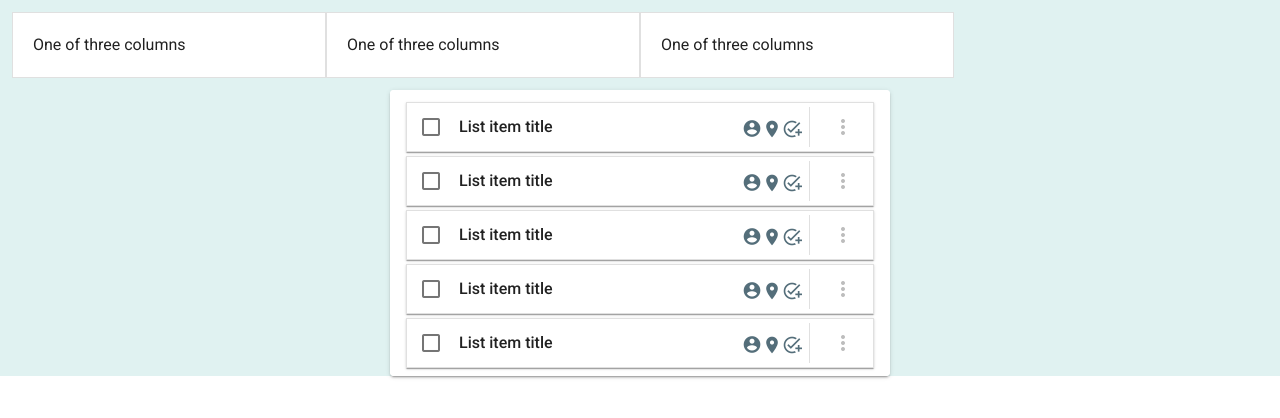
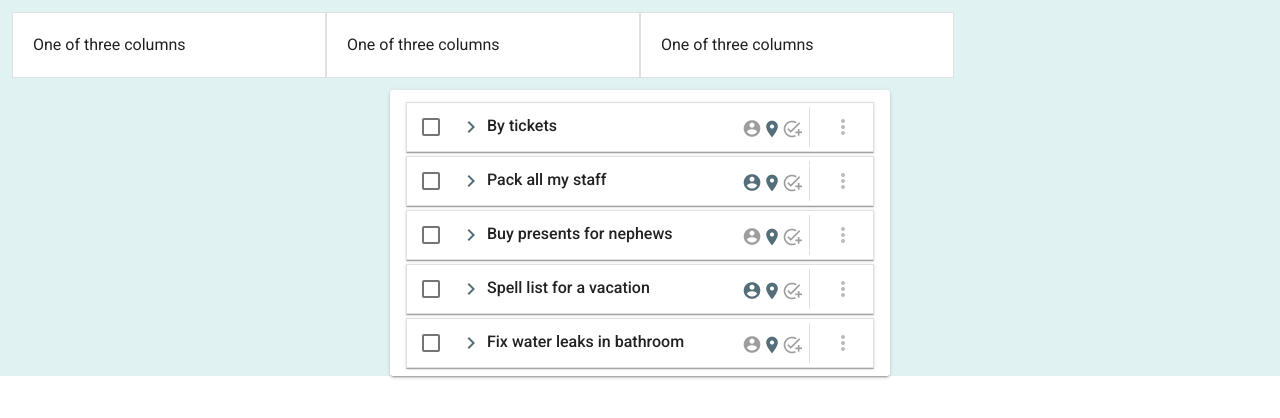
Before and after one commit to Yakhnitsa/vue-todo-app, a Vue app: page / in a window 1280 px wide. Shown: the top 418 px of the page. Built offline with nearby package versions, Linux system fonts and the light colour scheme.

Commit message:
Add mocked todo;

```diff
--- a/src/components/TodoBoard.vue
+++ b/src/components/TodoBoard.vue
@@ -5,8 +5,8 @@
             height="100%"
     >
         <v-list>
-             <v-list-item v-for="n in 5" :key="n">
-                <todo-item></todo-item>
+             <v-list-item v-for="todo in todoItems" :key="todo.id">
+                <todo-item :todo-item="todo"></todo-item>
             </v-list-item>
         </v-list>
 
@@ -18,7 +18,53 @@
     import TodoItem from "@/components/TodoItem";
     export default {
         name: "TodoBoard",
-        components: {TodoItem}
+        components: {TodoItem},
+        computed:{
+            todoItems(){
+                return [
+                    {
+                        id:1,
+                        text:'By tickets',
+                        isDone: false,
+                        person:'',
+                        location:'Boryspil',
+                        childTask:null,
+                    },
+                    {
+                        id:2,
+                        text:'Pack all my staff',
+                        isDone: false,
+                        person:'Wife',
+                        location:'Home',
+                        childTask:null,
+                    },
+                    {
+                        id:3,
+                        text:'Buy presents for nephews',
+                        isDone: false,
+                        person:'',
+                        location:'Lavina mall',
+                        childTask:null,
+                    },
+                    {
+                        id:4,
+                        text:'Spell list for a vacation',
+                        isDone: false,
+                        person:'Boss',
+                        location:'Work',
+                        childTask:null,
+                    },
+                    {
+                        id:5,
+                        text:'Fix water leaks in bathroom',
+                        isDone: false,
+                        person:'',
+                        location:'Home',
+                        childTask:null,
+                    },
+                ]
+            }
+        }
     }
 </script>
 
--- a/src/components/TodoItem.vue
+++ b/src/components/TodoItem.vue
@@ -17,7 +17,12 @@
                             ></v-checkbox>
                         </v-list-item-action>
                         <v-list-item-content class="pa-1">
-                            <v-list-item-title text="List item title">List item title</v-list-item-title>
+
+                            <v-list-item-title @click="isActive = !isActive">
+                                <v-icon color="blue-grey darken-1">
+                                    {{isActive ? 'keyboard_arrow_down': 'keyboard_arrow_right'}}
+                                </v-icon>
+                                {{todoItem.text}}</v-list-item-title>
                         </v-list-item-content>
 
                         <v-list-item-action class="d-inline-block my-1 mr-2">
@@ -26,20 +31,10 @@
                                     :disabled="!hasPerson">mdi-account-circle</v-icon>
                             <v-icon color="blue-grey darken-1"
                                     dense
-                                    :disabled="!hasPlace">location_on</v-icon>
+                                    :disabled="!hasLocation">location_on</v-icon>
                             <v-icon color="blue-grey darken-1"
                                     dense
                                     :disabled="!hasChildTask">add_task</v-icon>
-
-                            <!--                        <v-btn icon>-->
-                            <!--                            <v-icon color="grey lighten-1">mdi-account-circle</v-icon>-->
-                            <!--                        </v-btn>-->
-                            <!--                        <v-btn icon>-->
-                            <!--                            <v-icon color="grey lighten-1">location_on</v-icon>-->
-                            <!--                        </v-btn>-->
-                            <!--                        <v-btn icon>-->
-                            <!--                            <v-icon color="grey lighten-1">gps_fixed</v-icon>-->
-                            <!--                        </v-btn>-->
                         </v-list-item-action>
 
                         <v-divider
@@ -55,21 +50,19 @@
                     </v-list-item>
                 </v-card-title>
 
-
-
                 <v-card-text class="py-0 pl-2" v-show="isActive">
                     <v-divider class="my-1"></v-divider>
                     <v-list-item class="px-0">
                         <v-icon color="blue-grey lighten">mdi-account-circle</v-icon>
-                        <hovered-chip v-show="hasPerson"></hovered-chip>
+                        <hovered-chip v-show="hasPerson">{{todoItem.person}}</hovered-chip>
                     </v-list-item>
                     <v-list-item class="px-0">
                         <v-icon color="blue-grey lighten-1">location_on</v-icon>
-                        <hovered-chip v-show="hasPlace"></hovered-chip>
+                        <hovered-chip v-show="hasLocation">{{todoItem.location}}</hovered-chip>
                     </v-list-item>
                     <v-list-item class="px-0">
                         <v-icon color="blue-grey lighten-1">add_task</v-icon>
-                        <hovered-chip v-show="hasChildTask"></hovered-chip>
+                        <hovered-chip v-show="hasChildTask">{{todoItem.childTask}}</hovered-chip>
                     </v-list-item>
                 </v-card-text>
             </v-card>
@@ -85,21 +78,19 @@
         props:['todo-item'],
         data() {
             return{
-
+                isActive : false,
             }
         },
         computed:{
-            isActive(){
-                return false;
-            },
-            hasPlace(){
-                return true;
+
+            hasLocation(){
+                return this.todoItem.location;
             },
             hasPerson(){
-               return true;
+               return this.todoItem.person;
             },
             hasChildTask(){
-                return true;
+                return this.todoItem.childTask;
             },
             hasParentTask(){
                return true;
@@ -109,13 +100,13 @@
             moveToPerson(){
 
             },
-            moveToPlace(){
+            moveToLocation(){
 
             },
             moveToPatentTask(){
 
             },
-            addPlace(){
+            addLocation(){
 
             },
             addPerson(){
@@ -127,13 +118,13 @@
             deletePerson(){
 
             },
-            deletePlace(){
+            deleteLocation(){
 
             },
             deleteChildTask(){
 
             },
-            editPlace(){
+            editLocation(){
 
             },
             editPerson(){
```
